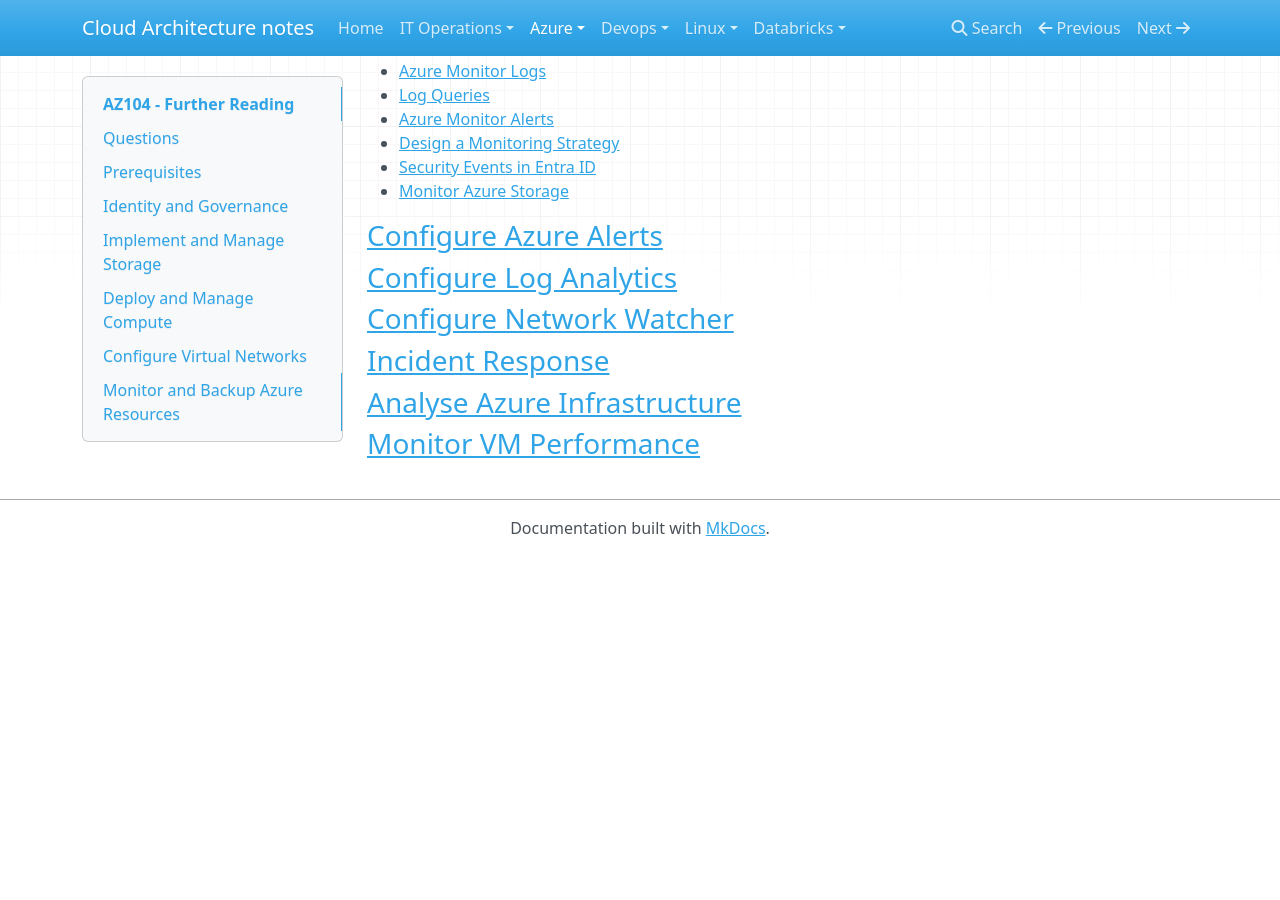
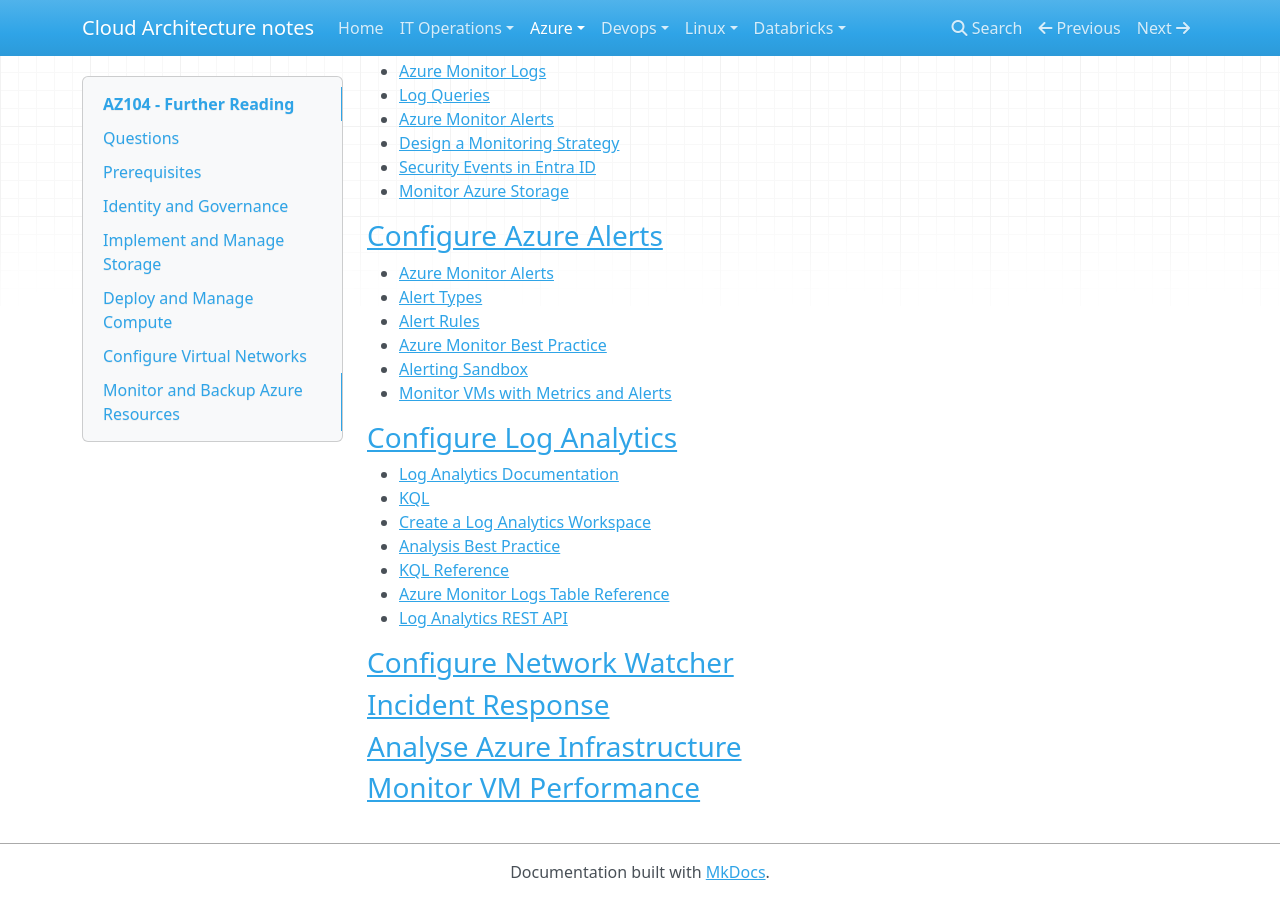
Before and after one commit to dram1964/cloudarchitect, an MkDocs documentation site: the page built from docs/azure/az104.md, in a window 1280 px wide and 900 px high, scrolled down 5862 px. Built offline with MkDocs 1.6.1, drawn with Linux system fonts in a browser that asks for light colours; nearby versions of some CDN libraries; before the commit the page ends 6418 px from its top, so only the background shows below that.

Commit message:
update links for log analytics and alerts

```diff
--- a/docs/azure/az104.md
+++ b/docs/azure/az104.md
@@ -282,7 +282,23 @@
 
 ### [Configure Azure Alerts](https://learn.microsoft.com/en-us/training/modules/configure-azure-alerts/)
 
+- [Azure Monitor Alerts](https://learn.microsoft.com/en-us/azure/monitoring-and-diagnostics/monitoring-overview-unified-alerts)
+- [Alert Types](https://learn.microsoft.com/en-us/azure/azure-monitor/alerts/alerts-types)
+- [Alert Rules](https://learn.microsoft.com/en-us/azure/azure-monitor/alerts/alerts-create-new-alert-rule)
+- [Azure Monitor Best Practice](https://learn.microsoft.com/en-us/azure/azure-monitor/alerts/alerts-create-new-alert-rule)
+- [Alerting Sandbox](https://learn.microsoft.com/en-us/training/modules/incident-response-with-alerting-on-azure/)
+- [Monitor VMs with Metrics and Alerts](https://learn.microsoft.com/en-us/training/modules/monitor-azure-vm-using-diagnostic-data)
+
 ### [Configure Log Analytics](https://learn.microsoft.com/en-us/training/modules/configure-log-analytics/)
+
+- [Log Analytics Documentation](https://learn.microsoft.com/en-us/azure/azure-monitor/logs/log-analytics-overview)
+- [KQL](https://learn.microsoft.com/en-us/azure/data-explorer/kusto/query/)
+- [Create a Log Analytics Workspace](https://learn.microsoft.com/en-us/azure/azure-monitor/logs/quick-create-workspace)
+- [Analysis Best Practice](https://learn.microsoft.com/en-us/azure/azure-monitor/best-practices-analysis)
+- [KQL Reference](https://learn.microsoft.com/en-us/azure/data-explorer/kql-quick-reference)
+- [Azure Monitor Logs Table Reference](https://learn.microsoft.com/en-us/azure/azure-monitor/reference/tables/tables-category)
+- [Log Analytics REST API](https://learn.microsoft.com/en-us/rest/api/loganalytics/)
+
 
 ### [Configure Network Watcher](https://learn.microsoft.com/en-us/training/modules/configure-network-watcher/)
 
```
Also changed, not shown: docs/azure/cli_commands.md (+15 -0 lines).
